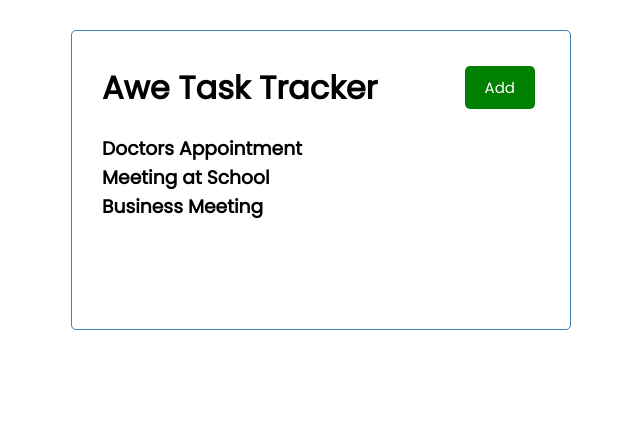
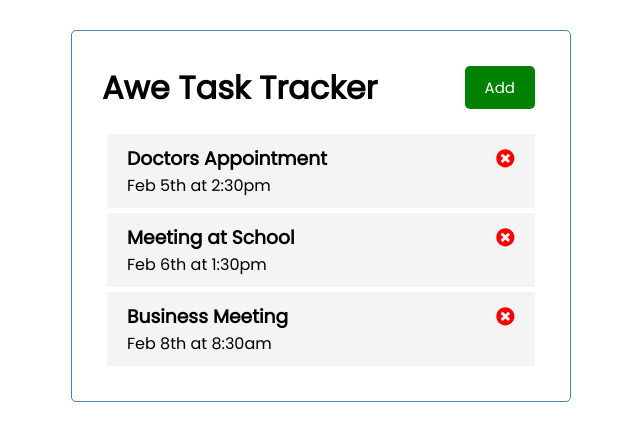
Before and after one commit to annjose/react-task-tracker, a React (Create React App) app: page / in a window 1280 px wide. Shown: the top 440 px of the page, without its empty margins (319-959 px from the left). Built offline with nearby package versions, Linux system fonts and the light colour scheme; the HTML template or start-up script is replaced by a standard one.

Commit message:
Inner Task component with a new icon to delete a tasl

```diff
--- a/package.json
+++ b/package.json
@@ -8,6 +8,7 @@
     "@testing-library/user-event": "^12.8.1",
     "react": "^17.0.1",
     "react-dom": "^17.0.1",
+    "react-icons": "^4.2.0",
     "react-scripts": "4.0.3",
     "web-vitals": "^1.1.0"
   },
--- a/src/App.js
+++ b/src/App.js
@@ -1,14 +1,39 @@
 import './App.css';
+
+import { useState } from 'react';
 import Header from './components/Header';
 import Tasks from './components/Tasks';
 
 function App() {
 
+  const initialTasks = [
+    {
+      "id": 1,
+      "text": "Doctors Appointment",
+      "day": "Feb 5th at 2:30pm",
+      "reminder": true
+    },
+    {
+      "id": 2,
+      "text": "Meeting at School",
+      "day": "Feb 6th at 1:30pm",
+      "reminder": true
+    },
+    {
+      "id": 3,
+      "text": "Business Meeting",
+      "day": "Feb 8th at 8:30am",
+      "reminder": false
+    }
+  ]
+
+  const [tasks, setTasks] = useState(initialTasks)
+
   return (
     <div className="container">
-      <Header qualifier = "Awe" title = "Task Tracker"/>
+      <Header qualifier="Awe" title="Task Tracker" />
       {/* <Header /> */}
-      <Tasks />
+      <Tasks tasks={tasks}/>
     </div>
   );
 }
--- /dev/null
+++ b/src/components/Task.jsx
@@ -0,0 +1,15 @@
+import { FaTimes, FaTimesCircle } from 'react-icons/fa';
+
+const Task = ({ task }) => {
+    return (
+        <div className='task'>
+            <h3>
+                {task.text}
+                <FaTimesCircle style={{ color: 'red' }} />
+            </h3>
+            <div>{task.day}</div>
+        </div>
+    )
+}
+
+export default Task
--- a/src/components/Tasks.js
+++ b/src/components/Tasks.js
@@ -1,34 +1,11 @@
-import { useState } from "react"
+import Task from './Task';
 
-const initialTasks = [
-    {
-        "id": 1,
-        "text": "Doctors Appointment",
-        "day": "Feb 5th at 2:30pm",
-        "reminder": true
-    },
-    {
-        "id": 2,
-        "text": "Meeting at School",
-        "day": "Feb 6th at 1:30pm",
-        "reminder": true
-    },
-    {
-        "id": 3,
-        "text": "Business Meeting",
-        "day": "Feb 8th at 8:30am",
-        "reminder": false
-    }
-]
-
-const Tasks = () => {
-
-    const [tasks, setTasks] = useState(initialTasks)
+const Tasks = ({ tasks}) => {
 
     return (
         <>
             {tasks.map((task) => (
-                <h3 key={task.id}>{task.text}</h3>
+                <Task key={task.id} task={task}></Task>
             ))}
         </>
     )
```
Also changed, not shown: 1 other file (tests, documents, lock files or other folders).
